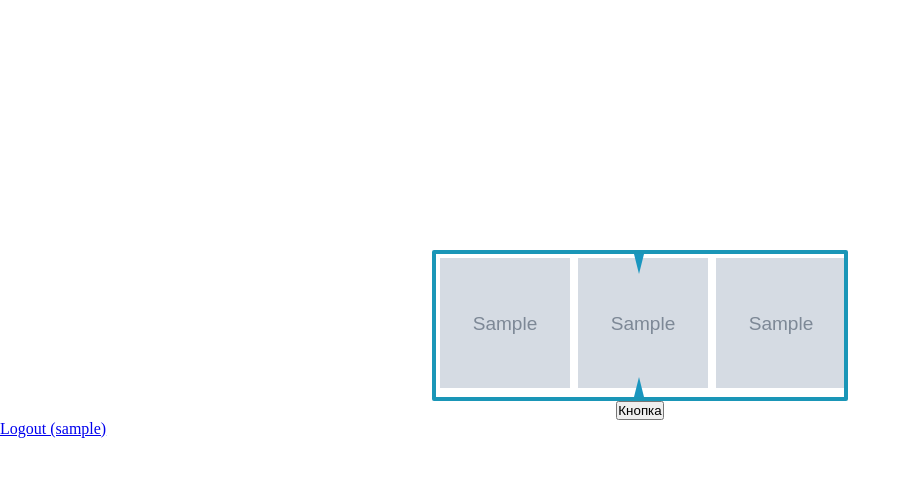
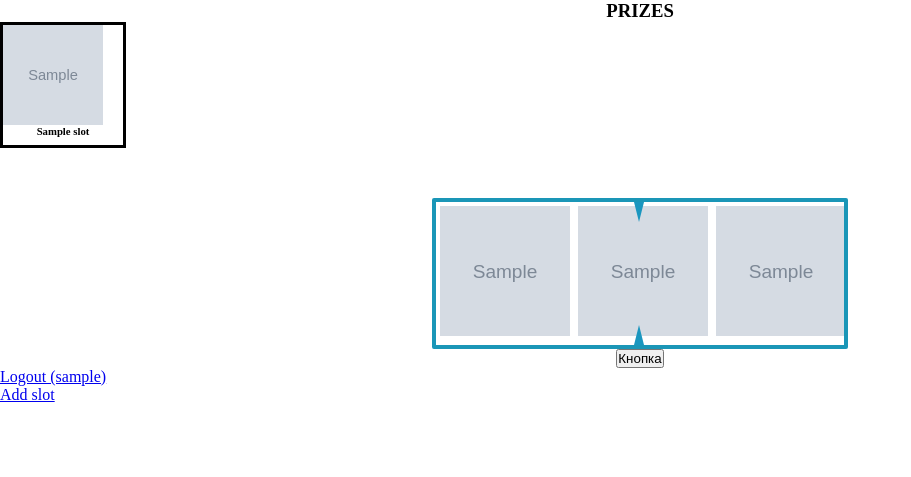
Before and after one commit to rayden33/gift_roulette, a PHP site: page / in a window 1280 px wide. Shown: the top 477 px of the page, without its empty margins (0-911 px from the left). Run offline with PHP 8.4, Linux system fonts and the light colour scheme; the visitor is signed in with stand-in values (Sample User, id 1); tables that the repository leaves empty hold one stand-in row (values such as "Sample post"); grey boxes marked "Sample" are stand-in pictures; some libraries are stand-ins or nearby versions.

Commit message:
prize_interval

```diff
--- a/index.php
+++ b/index.php
@@ -22,10 +22,34 @@ $sql = mysqli_query($conn,"SELECT * FROM rl_slots");
         right: 0px;
     }
 
+    .prize_list {
+        position: relative;
+        display: inline-block;
+    }
+
+    .prize_list li {
+        width: 120px;
+        height: 120px;
+        border:  solid;
+    }
+
+    .prize_list li h4{
+        text-align: center;
+        width: 100px;
+        height: 100px;
+    }
+    .prize_list li h6{
+        text-align: center;
+    }
+    .prize_list li img{
+        width: 100px;
+        height: 100px;
+    }
+
     .wraper {
         position: relative;
         margin: auto;
-        margin-top: 250px;
+        margin-top: 50px;
         width: 408px;
         overflow-x: hidden;
         overflow-y: hidden;
@@ -42,6 +66,7 @@ $sql = mysqli_query($conn,"SELECT * FROM rl_slots");
         border: 4px solid transparent ;
     }
     .list li h4{
+        text-align: center;
         width: 130px;
         height: 130px;
     }
@@ -75,6 +100,25 @@ $sql = mysqli_query($conn,"SELECT * FROM rl_slots");
     }
 </style>
 <script type="text/javascript" src="https://ajax.googleapis.com/ajax/libs/jquery/2.1.1/jquery.min.js"></script>
+<div class="prizes">
+    <H3 align="center">PRIZES</H3>
+    <ul class="prize_list">
+        <?php
+        while($row = mysqli_fetch_array($sql))
+        {
+            if(isset($row['image'])) {
+                $image = $row['image'];
+                $image_src = "upload/".$image;
+                echo "<li><img src=" . $image . "><h6>".$row['name']."</h6></li>";
+            } else {
+                $min_amount = $row['min_amount'];
+                $max_amount = $row['max_amount'];
+                echo "<li><h4>" . $min_amount."-". $max_amount . "<br />" . ($row['is_money']=='Y'?'$':'')."</h4></li>";
+            }
+        }
+        ?>
+    </ul>
+</div>
 <div class="wraper">
     <div class="arrowup"></div>
     <div class="arrowdown"></div>
@@ -84,25 +128,20 @@ $sql = mysqli_query($conn,"SELECT * FROM rl_slots");
         </ul>
         <ul class="list">
             <?php
+            $sql = mysqli_query($conn,"SELECT * FROM rl_slots");
             while($row = mysqli_fetch_array($sql))
             {
-
                 if(isset($row['image'])) {
                     $image = $row['image'];
                     $image_src = "upload/".$image;
                     echo "<li><img src=" . $image . "></li>";
                 } else {
-                    $amount = $row['amount'];
-                    echo "<li><h4>" . $amount . "</h4></li>";
+                    $min_amount = $row['min_amount'];
+                    $max_amount = $row['max_amount'];
+                    echo "<li><h4>" . $min_amount."-". $max_amount . "<br />" . ($row['is_money']=='Y'?'$':'')."</h4></li>";
                 }
             }
             ?>
-<!--            <li><img src="https://cdn0.iconfinder.com/data/icons/fruits/128/Strawberry.png" alt=""></li>-->
-<!--            <li><img src="https://cdn0.iconfinder.com/data/icons/fruits/128/Cherry.png" alt=""></li>-->
-<!--            <li><img src="https://cdn0.iconfinder.com/data/icons/fruits/128/Apple.png" alt=""></li>-->
-<!--            <li><img src="https://cdn0.iconfinder.com/data/icons/fruits/128/Lemon.png" alt=""></li>-->
-<!--            <li><img src="https://cdn0.iconfinder.com/data/icons/fruits/128/Kiwi.png" alt=""></li>-->
-<!--            <li><img src="https://cdn0.iconfinder.com/data/icons/fruits/128/Pear.png" alt=""></li>-->
         </ul>
     </div>
 </div>
@@ -140,4 +179,5 @@ $sql = mysqli_query($conn,"SELECT * FROM rl_slots");
     });
 </script>
 
-<a href="logout.php">Logout (<?php echo $_SESSION['LOGIN']; ?>)</a>
+<a href="logout.php">Logout (<?php echo $_SESSION['LOGIN']; ?>)</a><br />
+<a href="add_slot.php">Add slot</a>
```
Also changed, not shown: add_slot.php (renamed from addslot.php, +11 -4 lines).
